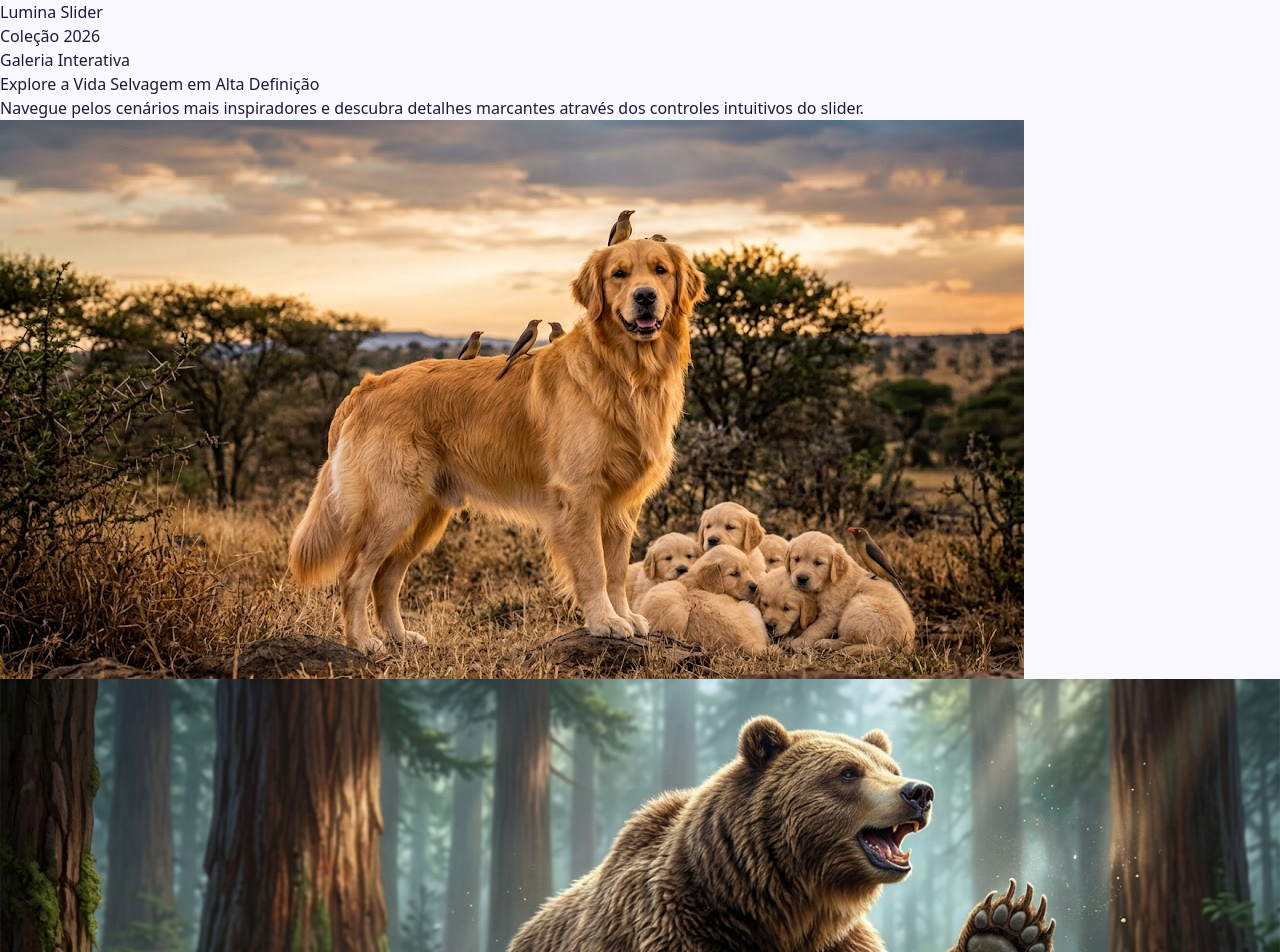
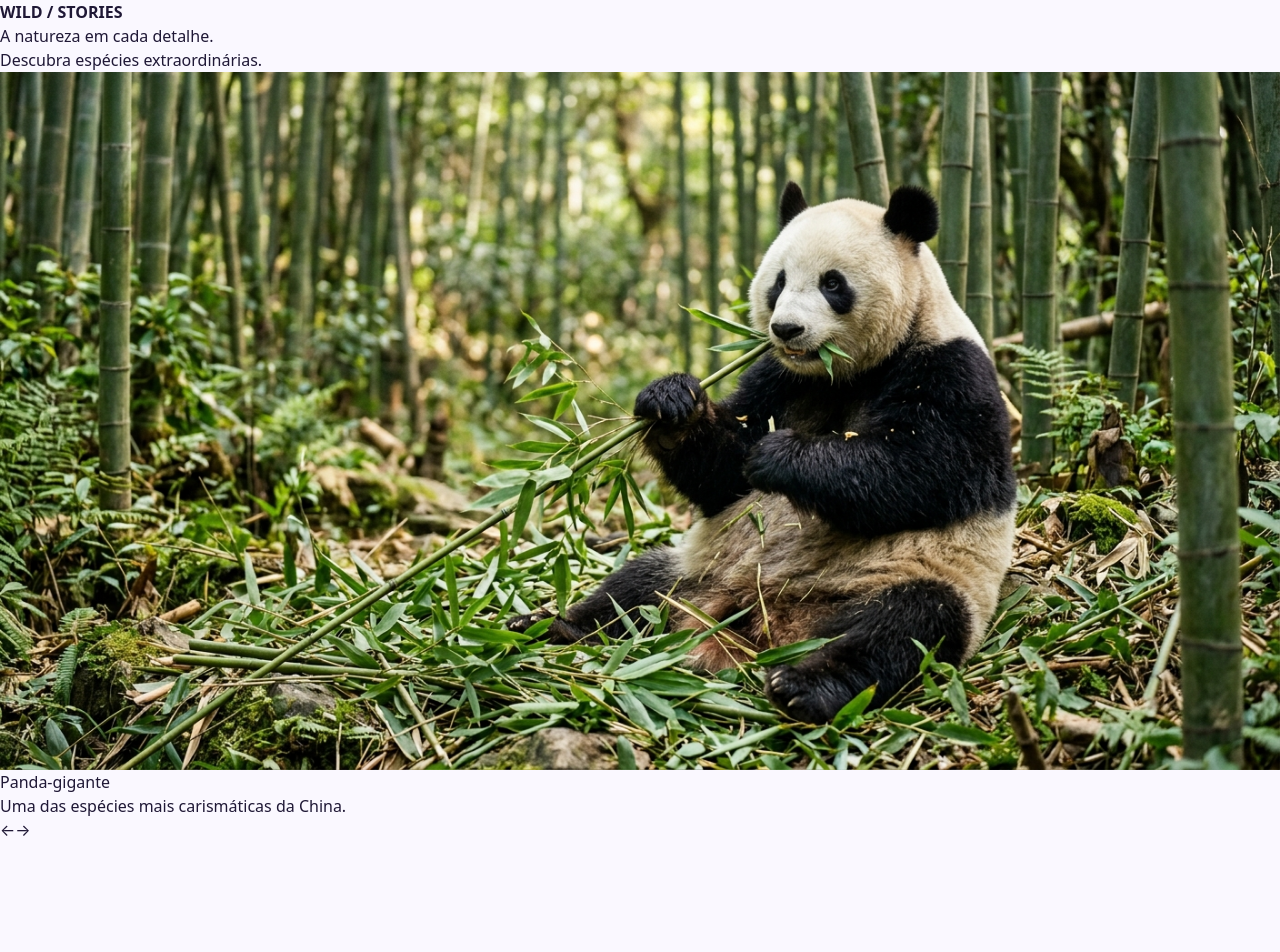
Before and after one commit to CauaBrandao/Image-Slider, a React (Vite) app in the folder image-slider/: page / in a window 1280 px wide. Shown: the top 952 px of the page. After the commit the page ends 842 px from the top, so only its background shows below. Built offline with nearby package versions, Linux system fonts and the light colour scheme.

Commit message:
feat: create static slider components

```diff
--- a/image-slider/src/App.jsx
+++ b/image-slider/src/App.jsx
@@ -1,66 +1,20 @@
-import { useState } from 'react';
-import Background from './components/Background';
-import ImageSlider from './components/ImageSlider';
-import slides from './data/slides';
+import Background from './components/Background.jsx';
+import ImageSlider from './components/ImageSlider.jsx';
 
-/**
- * Arquitetura de componentes:
- * App
- * ├── Background
- * ├── Header
- * ├── Hero / Introdução
- * └── ImageSlider
- *     ├── Imagens (map a partir de slides)
- *     ├── Conteúdo do slide ativo
- *     └── SliderControls
- *         ├── Botão anterior
- *         ├── Botão próximo
- *         ├── Indicadores de página
- *         └── Contador 03 / 05
- */
-function App() {
-  const [currentSlideIndex, setCurrentSlideIndex] = useState(0);
-  const activeSlide = slides[currentSlideIndex] || slides[0];
-
+export default function App() {
   return (
-    <div className="app-container">
-      {/* 1. Background dinâmico */}
-      <Background activeSlide={activeSlide} />
-
-      <div className="app-layout">
-        {/* 2. Header */}
-        <header className="app-header">
-          <div className="header-brand">
-            <span className="brand-dot" />
-            <h1 className="brand-name">Lumina Slider</h1>
-          </div>
-          <nav className="header-nav">
-            <span className="nav-tag">Coleção 2026</span>
-          </nav>
-        </header>
-
-        {/* 3. Hero / Introdução */}
-        <section className="app-hero">
-          <div className="hero-pill">Galeria Interativa</div>
-          <h2 className="hero-title">
-            Explore a Vida Selvagem em Alta Definição
-          </h2>
-          <p className="hero-description">
-            Navegue pelos cenários mais inspiradores e descubra detalhes marcantes através dos controles intuitivos do slider.
-          </p>
+    <div className="app">
+      <Background />
+      <header>
+        <strong>WILD / STORIES</strong>
+      </header>
+      <main>
+        <section>
+          <h1>A natureza em cada detalhe.</h1>
+          <p>Descubra espécies extraordinárias.</p>
         </section>
-
-        {/* 4. ImageSlider */}
-        <main className="app-main">
-          <ImageSlider
-            slides={slides}
-            currentIndex={currentSlideIndex}
-            onSlideChange={setCurrentSlideIndex}
-          />
-        </main>
-      </div>
+        <ImageSlider />
+      </main>
     </div>
   );
 }
-
-export default App;
--- a/image-slider/src/components/Background.jsx
+++ b/image-slider/src/components/Background.jsx
@@ -1,25 +1,7 @@
-import React from 'react';
-
-/**
- * Componente de Background dinâmico
- * Renderiza uma camada de fundo imersiva com efeito de desfoque,
- * vinheta e gradientes suaves sincronizados com o slide ativo.
- */
-export default function Background({ activeSlide }) {
-  if (!activeSlide) return null;
-
+export default function Background() {
   return (
-    <div className="app-background" aria-hidden="true">
-      <div
-        key={activeSlide.id}
-        className="app-background-image"
-        style={{ backgroundImage: `url(${activeSlide.image})` }}
-      />
-      <div className="app-background-overlay" />
-      <div
-        className="app-background-glow"
-        style={{ '--accent': activeSlide.accent || '#6366f1' }}
-      />
+    <div className="background" aria-hidden="true">
+      <div className="bg-shape" />
     </div>
   );
 }
--- a/image-slider/src/components/ImageSlider.jsx
+++ b/image-slider/src/components/ImageSlider.jsx
@@ -1,126 +1,12 @@
-import React, { useEffect, useCallback } from 'react';
-import SliderControls from './SliderControls';
+import SliderControls from './SliderControls.jsx';
 
-/**
- * Componente ImageSlider
- * Arquitetura:
- * - Imagens (map a partir de slides)
- * - Conteúdo do slide ativo
- * - SliderControls (Anterior, Próximo, Indicadores, Contador)
- */
-export default function ImageSlider({
-  slides = [],
-  currentIndex = 0,
-  onSlideChange
-}) {
-  const total = slides.length;
-
-  const handlePrev = useCallback(() => {
-    if (total === 0) return;
-    const nextIndex = currentIndex === 0 ? total - 1 : currentIndex - 1;
-    onSlideChange?.(nextIndex);
-  }, [currentIndex, total, onSlideChange]);
-
-  const handleNext = useCallback(() => {
-    if (total === 0) return;
-    const nextIndex = currentIndex === total - 1 ? 0 : currentIndex + 1;
-    onSlideChange?.(nextIndex);
-  }, [currentIndex, total, onSlideChange]);
-
-  const handleSelect = useCallback((index) => {
-    onSlideChange?.(index);
-  }, [onSlideChange]);
-
-  // Navegação por teclado (Setas Esquerda e Direita)
-  useEffect(() => {
-    const handleKeyDown = (e) => {
-      if (e.key === 'ArrowLeft') {
-        handlePrev();
-      } else if (e.key === 'ArrowRight') {
-        handleNext();
-      }
-    };
-
-    window.addEventListener('keydown', handleKeyDown);
-    return () => window.removeEventListener('keydown', handleKeyDown);
-  }, [handlePrev, handleNext]);
-
-  if (!slides || slides.length === 0) {
-    return (
-      <div className="slider-empty">
-        <p>Nenhum slide disponível.</p>
-      </div>
-    );
-  }
-
-  const activeSlide = slides[currentIndex];
-
+export default function ImageSlider() {
   return (
-    <div className="image-slider-wrapper">
-      <div className="image-slider-card">
-        {/* Camada das Imagens: renderizadas via .map a partir de slides */}
-        <div className="slider-media-stage">
-          {slides.map((slide, index) => {
-            const isActive = index === currentIndex;
-            const isPrev = (index === currentIndex - 1) || (currentIndex === 0 && index === total - 1);
-            const isNext = (index === currentIndex + 1) || (currentIndex === total - 1 && index === 0);
-
-            let stateClass = 'slide-hidden';
-            if (isActive) stateClass = 'slide-active';
-            else if (isPrev) stateClass = 'slide-prev';
-            else if (isNext) stateClass = 'slide-next';
-
-            return (
-              <div
-                key={slide.id || index}
-                className={`slide-item ${stateClass}`}
-                aria-hidden={!isActive}
-              >
-                <img
-                  src={slide.image}
-                  alt={slide.alt || slide.title}
-                  className="slide-image"
-                  loading={index === 0 ? 'eager' : 'lazy'}
-                />
-                <div className="slide-media-gradient" />
-              </div>
-            );
-          })}
-        </div>
-
-        {/* Conteúdo do slide ativo */}
-        <div className="slide-content-overlay">
-          <div key={activeSlide.id} className="slide-info-panel">
-            {activeSlide.tag && (
-              <span
-                className="slide-tag"
-                style={{ borderColor: activeSlide.accent || 'currentColor', color: activeSlide.accent || '#fff' }}
-              >
-                {activeSlide.tag}
-              </span>
-            )}
-
-            {activeSlide.subtitle && (
-              <span className="slide-subtitle">{activeSlide.subtitle}</span>
-            )}
-
-            <h2 className="slide-title">{activeSlide.title}</h2>
-
-            <p className="slide-description">{activeSlide.description}</p>
-          </div>
-
-          {/* SliderControls */}
-          <div className="slider-controls-wrapper">
-            <SliderControls
-              current={currentIndex}
-              total={total}
-              onPrev={handlePrev}
-              onNext={handleNext}
-              onSelect={handleSelect}
-            />
-          </div>
-        </div>
-      </div>
-    </div>
+    <section aria-label="Galeria da vida selvagem">
+      <img src="/images/image-3.jpg" alt="Pandas em seu habitat" />
+      <h2>Panda-gigante</h2>
+      <p>Uma das espécies mais carismáticas da China.</p>
+      <SliderControls />
+    </section>
   );
 }
--- a/image-slider/src/components/SliderControls.jsx
+++ b/image-slider/src/components/SliderControls.jsx
@@ -1,96 +1,12 @@
-import React from 'react';
-
-/**
- * Componente SliderControls
- * Inclui:
- * - Botão anterior
- * - Botão próximo
- * - Indicadores de página (dots)
- * - Contador formatado (ex: 03 / 05)
- */
-export default function SliderControls({
-  current = 0,
-  total = 0,
-  onPrev,
-  onNext,
-  onSelect
-}) {
-  const formattedCurrent = String(current + 1).padStart(2, '0');
-  const formattedTotal = String(total).padStart(2, '0');
-
+export default function SliderControls() {
   return (
-    <div className="slider-controls-container" aria-label="Controles do carrossel">
-      {/* Botões de navegação Anterior e Próximo */}
-      <div className="slider-nav-buttons">
-        <button
-          type="button"
-          className="slider-btn slider-btn-prev"
-          onClick={onPrev}
-          aria-label="Slide anterior"
-          title="Slide anterior"
-        >
-          <svg
-            width="22"
-            height="22"
-            viewBox="0 0 24 24"
-            fill="none"
-            stroke="currentColor"
-            strokeWidth="2.5"
-            strokeLinecap="round"
-            strokeLinejoin="round"
-          >
-            <polyline points="15 18 9 12 15 6" />
-          </svg>
-        </button>
-
-        <button
-          type="button"
-          className="slider-btn slider-btn-next"
-          onClick={onNext}
-          aria-label="Próximo slide"
-          title="Próximo slide"
-        >
-          <svg
-            width="22"
-            height="22"
-            viewBox="0 0 24 24"
-            fill="none"
-            stroke="currentColor"
-            strokeWidth="2.5"
-            strokeLinecap="round"
-            strokeLinejoin="round"
-          >
-            <polyline points="9 18 15 12 9 6" />
-          </svg>
-        </button>
-      </div>
-
-      {/* Indicadores de página (dots) */}
-      <div className="slider-indicators" role="tablist" aria-label="Indicadores de slides">
-        {Array.from({ length: total }).map((_, index) => {
-          const isActive = index === current;
-          return (
-            <button
-              key={index}
-              type="button"
-              role="tab"
-              aria-selected={isActive}
-              aria-label={`Ir para o slide ${index + 1}`}
-              className={`slider-dot ${isActive ? 'active' : ''}`}
-              onClick={() => onSelect(index)}
-            >
-              <span className="dot-fill" />
-            </button>
-          );
-        })}
-      </div>
-
-      {/* Contador no formato 03 / 05 */}
-      <div className="slider-counter" aria-live="polite">
-        <span className="counter-current">{formattedCurrent}</span>
-        <span className="counter-divider">/</span>
-        <span className="counter-total">{formattedTotal}</span>
-      </div>
+    <div className="slider-controls">
+      <button type="button" aria-label="Imagem anterior">
+        ←
+      </button>
+      <button type="button" aria-label="Próxima imagem">
+        →
+      </button>
     </div>
   );
 }
```
